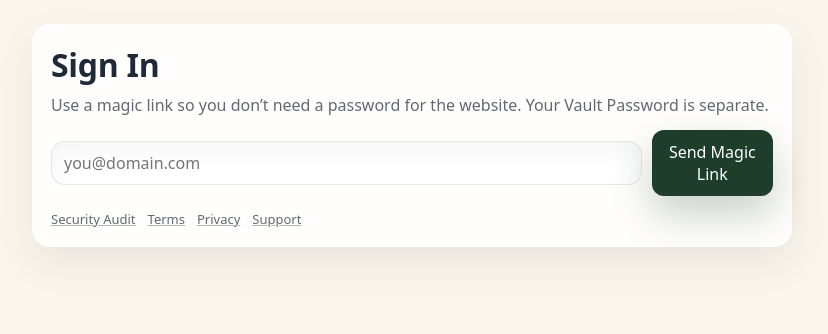
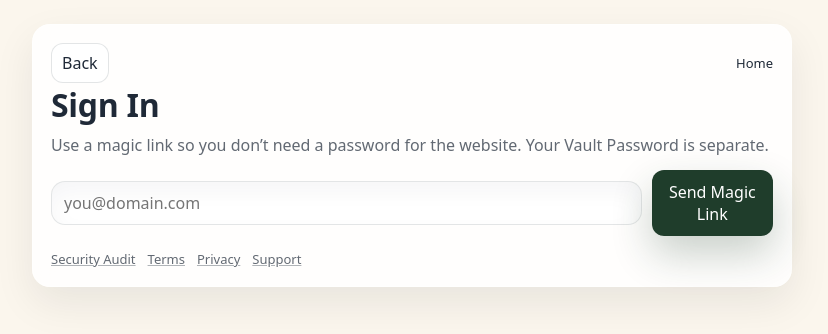
Before and after one commit to jeat14/custom, a React (Vite) app in the folder frontend/: page /login in a window 1280 px wide. Shown: the top 334 px of the page, without its empty margins (228-1056 px from the left). Built offline with nearby package versions, Linux system fonts and the light colour scheme.

Commit message:
Add back/home controls on login

```diff
--- a/frontend/src/ui/Login.tsx
+++ b/frontend/src/ui/Login.tsx
@@ -53,6 +53,21 @@ export function Login() {
   return (
     <div style={{ padding: 24, maxWidth: 760, margin: '0 auto' }}>
       <div className="card" style={{ padding: 18 }}>
+        <div style={{ display: 'flex', alignItems: 'center', justifyContent: 'space-between', gap: 12, flexWrap: 'wrap' }}>
+          <button
+            type="button"
+            onClick={() => {
+              if (window.history.length > 1) navigate(-1)
+              else navigate('/')
+            }}
+            style={{ padding: '8px 10px', boxShadow: 'none' }}
+          >
+            Back
+          </button>
+          <Link to="/" style={{ textDecoration: 'none', fontSize: 13 }}>
+            Home
+          </Link>
+        </div>
         <h1 style={{ margin: 0, letterSpacing: -0.3 }}>Sign In</h1>
         <div className="muted" style={{ marginTop: 8 }}>
           Use a magic link so you don’t need a password for the website. Your Vault Password is separate.
```
